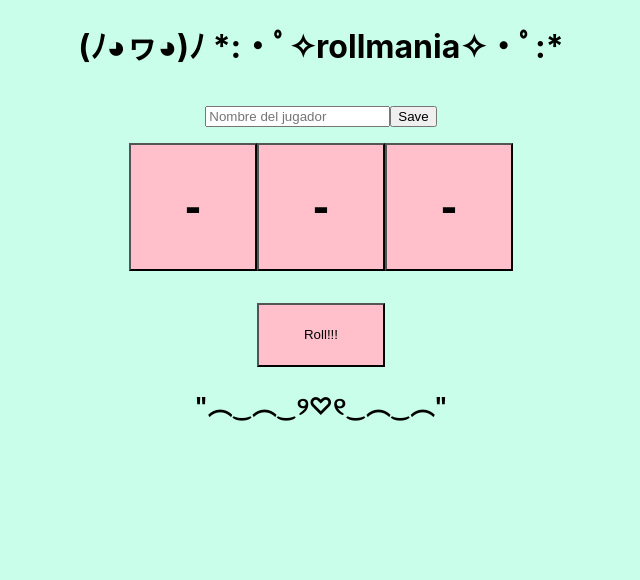
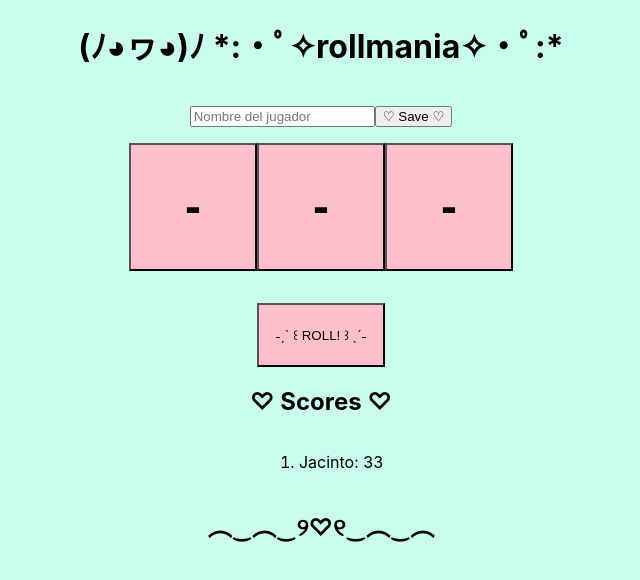
Before and after one commit to luluxdev/M04UF3, a React (Create React App) app in the folder rollmania/: page / in a window 1280 px wide. Shown: the top 580 px of the page, without its empty margins (319-959 px from the left). Built offline with nearby package versions, Linux system fonts and the light colour scheme.

Commit message:
Avanzandooo

```diff
--- a/rollmania/src/App.js
+++ b/rollmania/src/App.js
@@ -3,28 +3,38 @@ import Title from './Title.js';
 import Dice from './Dice.js';
 import RollButton from './RollButton.js';
 import PlayerName from './PlayerName.js';
+import Scores from './Scores.js';
 
-
-import { useState } from 'react';
+import { useState, useRef } from 'react';
 
 function App() {
 
-	let [roll, setRoll] = useState(false);
+	const [roll, setRoll] = useState(false);
+
+	const player_name = useRef("");
+	const player_score = useRef(0);
 
 	function roll_dice ()
 	{
 		setRoll(true);
 	}
 
+	function setPlayerName (name) {
+		player_name.current = name;
+
+		console.log("El nombre del jugador es:"+name);
+	}
+
   return (
 		<div className="rollmania">
 			<Title title_text="(ﾉ◕ヮ◕)ﾉ *:・ﾟ✧rollmania✧・ﾟ:*" />
-			<PlayerName />
+			<PlayerName onPlayerNameChange={setPlayerName}/>
 			<main className="App">
 				<Dice cantidad="3" roll={roll} />
     	</main>
 			<RollButton roll_func={roll_dice}/>
-			<h2>"︵‿︵‿୨♡୧‿︵‿︵"</h2>
+			<Scores />
+			<h2>︵‿︵‿୨♡୧‿︵‿︵</h2>
 		</div>
   );
 }
--- a/rollmania/src/Dice.js
+++ b/rollmania/src/Dice.js
@@ -1,18 +1,26 @@
+import { useRef } from 'react';
 import './Dice.css';
 import Die from './Die.js';
 
-function get_dice (quantity, roll) {
-	let dice_list = [];
 
-	for (let i = 0; i < quantity; i++){
-		dice_list.push(<Die key={i} roll={roll} />);
+function Dice(props){
+	const total = useRef(0);
+
+	function add_result (value){
+		total.current += value;
+		console.log(value+" "+total.current);
 	}
 
-	return dice_list;
-}
+	function get_dice (quantity, roll) {
+		let dice_list = [];
 
+		for (let i = 0; i < quantity; i++){
+			dice_list.push(<Die key={i} roll={roll} onResult={add_result} />);
+		}
 
-function Dice(props) {
+		return dice_list;
+	}
+
 	return (
 		<div className="Dice">
 			{get_dice(props.cantidad, props.roll)}
--- a/rollmania/src/Die.js
+++ b/rollmania/src/Die.js
@@ -1,11 +1,18 @@
 import './Die.css';
 
-import { useState } from 'react';
+import { useState, useEffect, useRef } from 'react';
 
 
 function Die(props) {
 
-	let [number, setNumber] = useState("-");
+	const [number, setNumber] = useState("-");
+
+	const randomized = useRef(false);
+
+	useEffect( () => {
+		if (number != "-")
+			props.onResult(number);
+	} );
 
 	function get_random ()
 	{
@@ -18,8 +25,9 @@ function Die(props) {
 		setNumber(r);
 	}
 
-	if (props.roll){
-		number = get_random();
+	if (props.roll && !randomized.current){
+		set_random();
+		randomized.current = true;
 	}
 
 
--- a/rollmania/src/PlayerName.js
+++ b/rollmania/src/PlayerName.js
@@ -1,5 +1,5 @@
 import './PlayerName.css'
-import { useState } from 'react';
+import { useState, useEffect } from 'react';
 
 function PlayerName(props) {
 
@@ -8,6 +8,11 @@ function PlayerName(props) {
 
 	let min_name = 3;
 	let max_name = 12;
+
+	useEffect( () => {
+		if (player_name != "")
+			props.onPlayerNameChange(player_name);
+	});
 
 	function update_name (event){
 		setPlayerName(event.target.value);
@@ -26,7 +31,7 @@ if(!show_name){
 	return(
 		<p>
 			<input type="text" name="player_name" placeholder="Nombre del jugador" value={player_name} onChange={update_name}/>
-			<button onClick={write_name}>Save</button>
+			<button onClick={write_name}>♡ Save ♡</button>
 			</p>
 	);
 }
--- a/rollmania/src/RollButton.js
+++ b/rollmania/src/RollButton.js
@@ -16,7 +16,7 @@ function RollButton(props) {
 		onClick={props.roll_func}
 		disabled={count > 0 ? "disabled" : ""}
 		>
-      {count > 0 ? count : "Roll!!!"}
+      {count > 0 ? count : "˗ˏˋ ꒰ ROLL! ꒱ ˎˊ˗"}
     </button>
   );
 }
--- /dev/null
+++ b/rollmania/src/Scores.css
@@ -0,0 +1,5 @@
+.Scores {
+	display: flex;
+	flex-direction: column;
+	align-items: center;
+}
--- /dev/null
+++ b/rollmania/src/Scores.js
@@ -0,0 +1,16 @@
+import './Scores.css';
+
+function Scores(props) {
+  return (
+    <section className="Scores">
+			<h2>♡ Scores ♡</h2>
+
+		<ol>
+			<li>Jacinto: 33</li>
+		</ol>
+
+		</section>
+  );
+}
+
+export default Scores;
```
